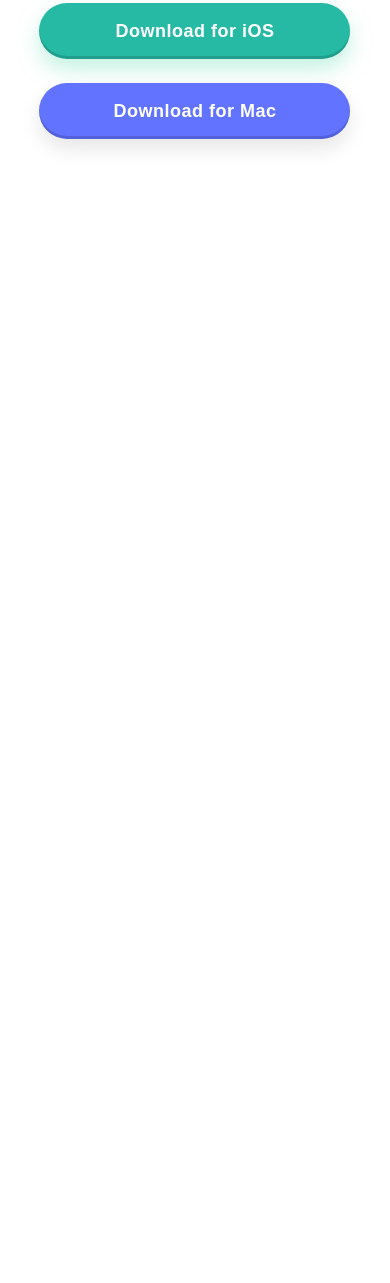
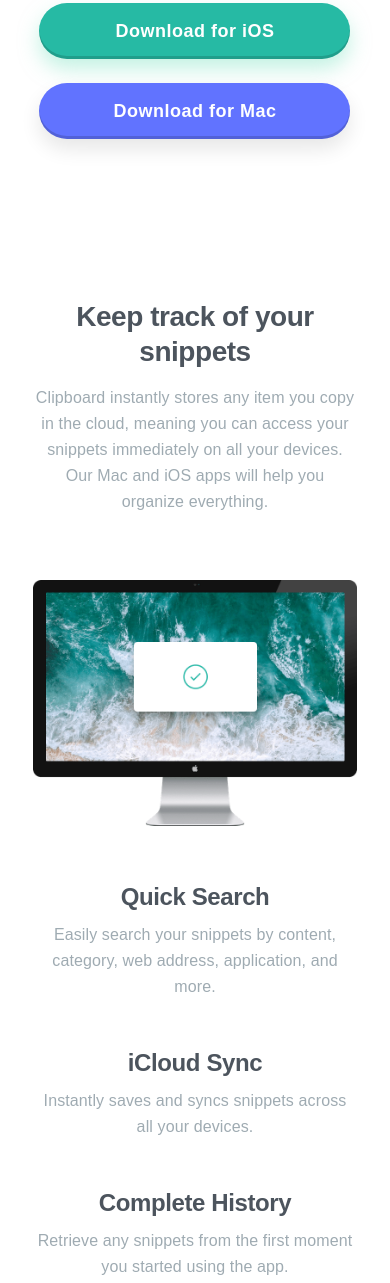
Before and after one commit to cganzon/clipboard, a plain HTML site: page index.html in a window 390 px wide. Shown: the part 531-1814 px from the top of the page. Before the commit the page ends 844 px from the top, so only its background shows below. Drawn offline with Linux system fonts and the light colour scheme; a web font is replaced by a local one.

Commit message:
styled the snippets and access sections for mobile

```diff
--- a/index.html
+++ b/index.html
@@ -18,28 +18,29 @@
     </div>
   </header>
 
-  <!-- Keep track of your snippets -->
+  <section class="snippets">
+    <h2 class="snippets-title">Keep track of your snippets</h2>
+    <p class="snippets-paragraph">Clipboard instantly stores any item you copy in the cloud, meaning you can access your snippets immediately on all your devices. Our Mac and iOS apps will help you organize everything.</p>
+    <div class="snippets-container">
+      <img src="./images/image-computer.png" alt="" class="snippets-image">
+      <div class="snippets-info">
+        <h3 class="snippets-info-title">Quick Search</h3>
+        <p class="snippets-info-paragraph">Easily search your snippets by content, category, web address, application, and more.</p>
 
-  <!-- Clipboard instantly stores any item you copy in the cloud,
-  meaning you can access your snippets immediately on all your
-  devices. Our Mac and iOS apps will help you organize everything. -->
+        <h3 class="snippets-info-title">iCloud Sync</h3>
+        <p class="snippets-info-paragraph">Instantly saves and syncs snippets across all your devices.</p>
 
-  <!-- Quick Search -->
+        <h3 class="snippets-info-title">Complete History </h3>
+        <p class="snippets-info-paragraph">Retrieve any snippets from the first moment you started using the app.</p>
+      </div>
+    </div>
+  </section>
 
-  <!-- Easily search your snippets by content, category, web address, application, and more. -->
-
-  <!-- iCloud Sync -->
-
-  <!-- Instantly saves and syncs snippets across all your devices. -->
-
-  <!-- Complete History -->
-
-  <!-- Retrieve any snippets from the first moment you started using the app. -->
-
-  <!-- Access Clipboard anywhere -->
-
-  <!-- Whether you’re on the go, or at your computer, you can access all your Clipboard
-  snippets in a few simple clicks. -->
+  <section class="access">
+    <h2 class="access-title">Access Clipboard anywhere</h2>
+    <p class="access-paragraph">Whether you’re on the go, or at your computer, you can access all your Clipboard snippets in a few simple clicks.</p>
+    <img src="./images/image-devices.png" alt="" class="access-image">
+  </section>
 
   <!-- Supercharge your workflow -->
 
--- a/style.css
+++ b/style.css
@@ -174,3 +174,81 @@ ul li {
         margin-bottom: 0;
     }
 }
+
+  /* //////////////// */
+ /* Snippets section */
+/* //////////////// */
+.snippets {
+    width: 82.93%;
+    margin: 0 auto;
+    margin-bottom: 18.6rem;
+}
+
+.snippets-title {
+    font-size: 2.8rem;
+    font-weight: 600;
+    line-height: 3.5rem;
+    letter-spacing: -0.046rem;
+    color: var(--dark-grayish-blue);
+    margin-bottom: 1.6rem;
+}
+
+.snippets-paragraph {
+    font-size: 1.6rem;
+    line-height: 2.6rem;
+    letter-spacing: 0.012rem;
+    color: var(--grayish-blue);
+    margin-bottom: 6.5rem;
+}
+
+.snippets-image {
+    width: 100%;
+    margin-bottom: 5.6rem;
+}
+
+.snippets-info-title {
+    font-size: 2.4rem;
+    font-weight: 600;
+    line-height: 3rem;
+    letter-spacing: -0.039rem;
+    color: var(--dark-grayish-blue);
+    margin-bottom: 1rem;
+}
+
+.snippets-info-paragraph {
+    font-size: 1.6rem;
+    line-height: 2.6rem;
+    letter-spacing: 0.012rem;
+    color: var(--grayish-blue);
+    margin-bottom: 4.8rem;
+}
+
+  /* ////////////// */
+ /* Access section */
+/* ////////////// */
+.access {
+    width: 82.93%;
+    margin: 0 auto;
+    margin-bottom: 11.44rem;
+}
+
+.access-title {
+    font-size: 2.8rem;
+    font-weight: 600;
+    line-height: 3.5rem;
+    letter-spacing: -0.046rem;
+    color: var(--dark-grayish-blue);
+    margin-bottom: 1.6rem;
+}
+
+.access-paragraph {
+    font-size: 1.6rem;
+    line-height: 2.6rem;
+    letter-spacing: 0.012rem;
+    color: var(--grayish-blue);
+    margin-bottom: 6.4rem;
+}
+
+.access-image {
+    width: 100%;
+}
```
